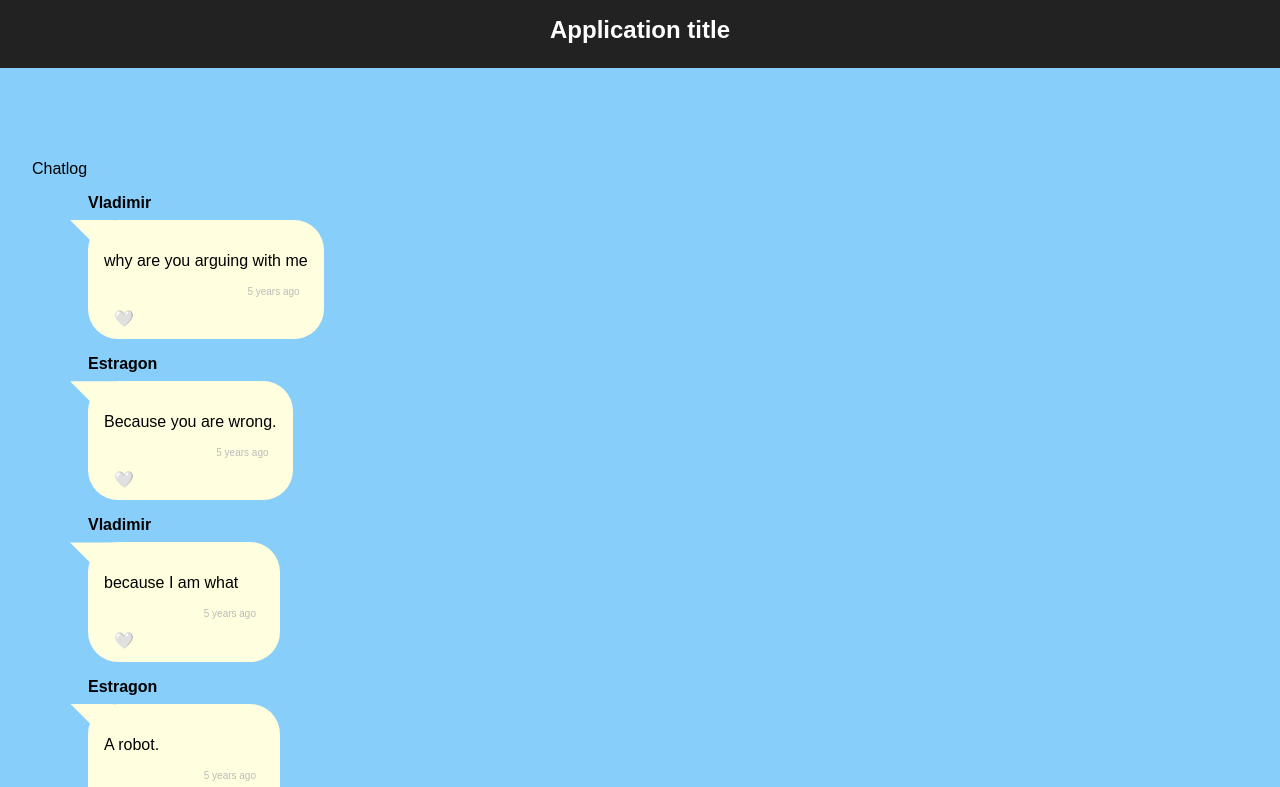
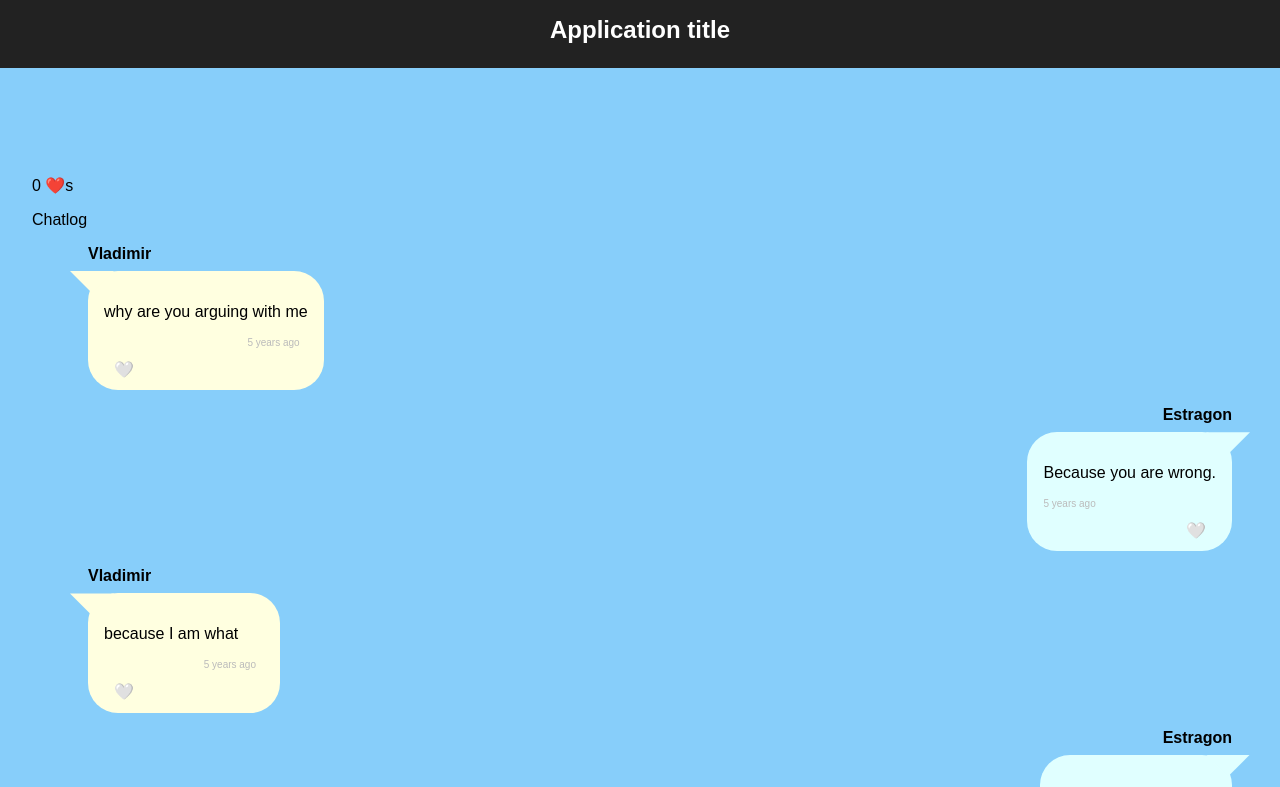
Before and after one commit to AdaGold/react-chatlog, a React (Create React App) app: page / in a window 1280 px wide. Shown: the top 787 px of the page. Built offline with nearby package versions, Linux system fonts and the light colour scheme.

Commit message:
Crea ted heart counter and toggle. All tests passing and project complete.

```diff
--- a/src/App.js
+++ b/src/App.js
@@ -4,16 +4,40 @@ import chatMessages from './data/messages.json';
   import Chatlog from './components/Chatlog';
 
 const App = () => {
+  const [entries, setEntries] = React.useState(chatMessages);
+
+  const changeLiked = (id) => {
+    setEntries(prevEntries => {
+      const updatedEntries = prevEntries.map(entry => {
+
+          return entry.id === id ? { ...entry, liked: !entry.liked} : entry;
+        })
+        return updatedEntries;
+      })
+    }
+
+  const totalLiked = () => {
+    let total = 0;
+    for (let entry of entries) {
+      total += entry.liked ? 1 : 0;
+    }
+    return total;
+  }
+
   return (
     <div id="App">
       <header>
         <h1>Application title</h1>
       </header>
       <main>
-        <Chatlog messages={chatMessages}/>
+        <p>{totalLiked()} ❤️s</p>
+        <Chatlog entries={entries} changeLiked ={changeLiked}/>
       </main>
     </div>
   );
 };
 
+// const Chatlog = ({ entries }) => {
+// const [entries] = React.useState     (chatMessages);
+
 export default App;
--- a/src/components/ChatEntry.js
+++ b/src/components/ChatEntry.js
@@ -3,14 +3,15 @@ import './ChatEntry.css';
 import PropTypes from 'prop-types';
 import TimeStamp from './TimeStamp';
 
-const ChatEntry = ({ id, sender, body, timeStamp }) => {
+const ChatEntry = ({ id, sender, body, timeStamp, changeLiked, liked }) => {
+  const side = sender === 'Vladimir' ? 'local' : 'remote';
   return (
-    <div className="chat-entry local">
+    <div className={`chat-entry ${side}`}>
       <h2 className="entry-name">{sender}</h2>
       <section className="entry-bubble">
         <p>{body}</p>
         <p className="entry-time"><TimeStamp time={timeStamp} /> </p>
-        <button className="like">🤍</button>
+        <button className="like" onClick = {() => changeLiked(id)}>{liked ? '❤️' : '🤍'}</button>
       </section>
     </div>
   );
@@ -19,6 +20,7 @@ const ChatEntry = ({ id, sender, body, timeStamp }) => {
 ChatEntry.propTypes = {
   sender: PropTypes.string.isRequired,
   body: PropTypes.string.isRequired,
+  liked: PropTypes.bool.isRequired,
 };
 
 export default ChatEntry;
--- a/src/components/Chatlog.js
+++ b/src/components/Chatlog.js
@@ -3,18 +3,20 @@ import ChatEntry from './ChatEntry';
 import PropTypes from 'prop-types';
 
 
-const Chatlog = ({ messages }) => {
+const Chatlog = ({ entries, changeLiked}) => {
     // console.log(messages)
-    const messageComponents = messages.map((message, index) => {
+    const messageComponents = entries.map((entry, index) => {
         return (
             // console.log(message)
             <div key={index}>
                 <ChatEntry
                     // message = {message}
-                    id={message.id}
-                    sender={message.sender}
-                    body={message.body}
-                    timeStamp={message.timeStamp}
+                    id={entry.id}
+                    sender={entry.sender}
+                    body={entry.body}
+                    timeStamp={entry.timeStamp}
+                    changeLiked={changeLiked}
+                    liked={entry.liked}
                 />
             </div>
         )});
@@ -28,10 +30,11 @@ const Chatlog = ({ messages }) => {
 };
 
 Chatlog.propTypes = {
-    messages: PropTypes.arrayOf(
+    entries: PropTypes.arrayOf(
         PropTypes.shape({
             sender: PropTypes.string.isRequired,
-            body: PropTypes.string.isRequired
+            body: PropTypes.string.isRequired,
+            liked: PropTypes.bool.isRequired,
         })
     )
 };
```
Also changed, not shown: src/components/TimeStamp.css (added).
